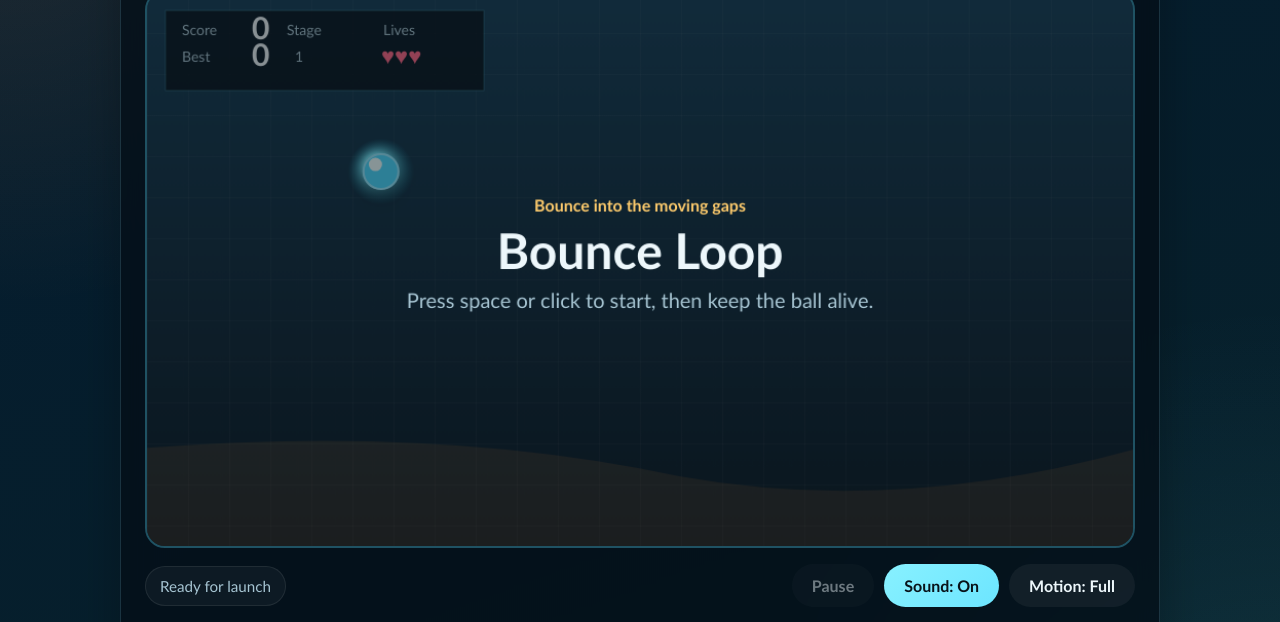
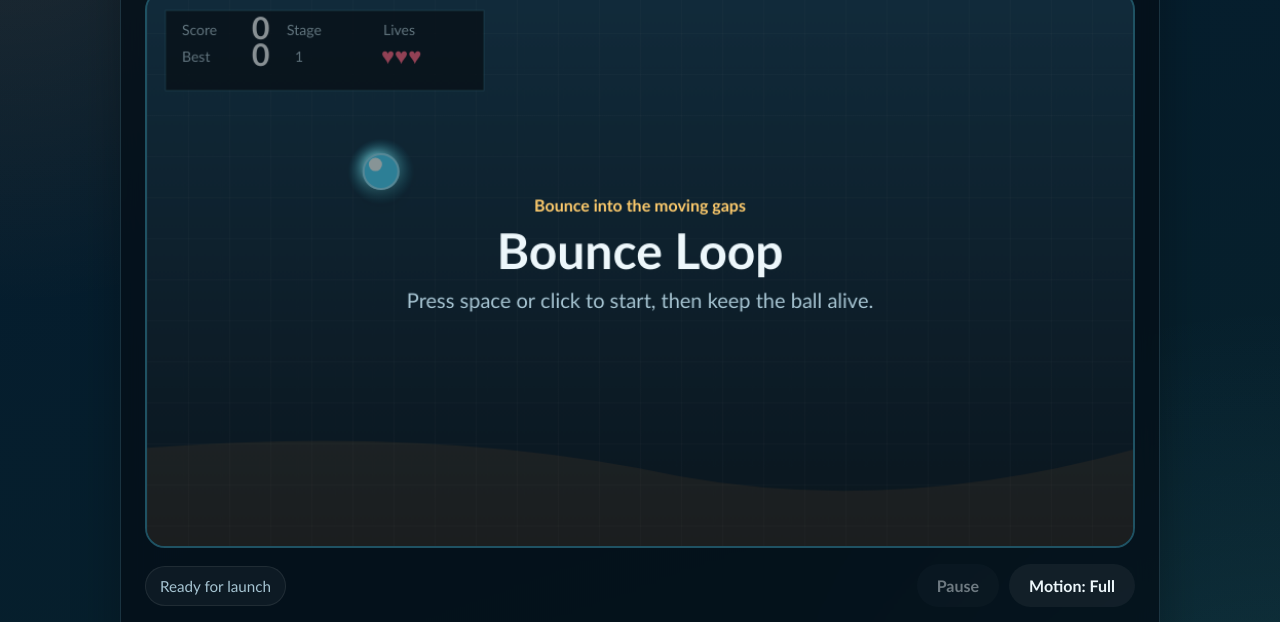
Before and after one commit to PrajwalRajput45/Bouncing-Game, a plain HTML site: page index.html in a window 1280 px wide. Shown: the part 148-770 px from the top of the page. Drawn offline with Linux system fonts and the light colour scheme.

Commit message:
removed non functional sound btn

```diff
--- a/index.html
+++ b/index.html
@@ -30,14 +30,6 @@
           <p id="statusPill" class="status-pill">Ready for launch</p>
           <div class="toolbar-actions">
             <button id="pauseButton" class="secondary-button" type="button">Pause</button>
-            <button
-              id="soundButton"
-              class="secondary-button"
-              type="button"
-              aria-pressed="true"
-            >
-              Sound: On
-            </button>
             <button
               id="motionButton"
               class="secondary-button"
--- a/src/game.js
+++ b/src/game.js
@@ -3,7 +3,6 @@
   const ctx = canvas.getContext("2d");
   const actionButton = document.getElementById("actionButton");
   const pauseButton = document.getElementById("pauseButton");
-  const soundButton = document.getElementById("soundButton");
   const motionButton = document.getElementById("motionButton");
   const statusPill = document.getElementById("statusPill");
   const leftButton = document.getElementById("leftButton");
@@ -12,7 +11,6 @@
   const bounds = { width: canvas.width, height: canvas.height };
   const storageKeys = {
     bestScore: "bounce-loop-best-score",
-    soundEnabled: "bounce-loop-sound-enabled",
     reducedMotion: "bounce-loop-reduced-motion"
   };
 
@@ -279,8 +277,6 @@
       pauseButton.disabled = true;
     }
 
-    soundButton.textContent = settings.soundEnabled ? "Sound: On" : "Sound: Off";
-    soundButton.setAttribute("aria-pressed", settings.soundEnabled ? "true" : "false");
     motionButton.textContent = settings.reducedMotion ? "Motion: Reduced" : "Motion: Full";
     motionButton.setAttribute("aria-pressed", settings.reducedMotion ? "true" : "false");
   }
@@ -659,7 +655,6 @@
   canvas.addEventListener("pointerdown", handleAction);
   actionButton.addEventListener("click", handleAction);
   pauseButton.addEventListener("click", togglePause);
-  soundButton.addEventListener("click", toggleSound);
   motionButton.addEventListener("click", toggleReducedMotion);
   boostButton.addEventListener("click", handleAction);
   bindDirectionalButton(leftButton, "left");
```
